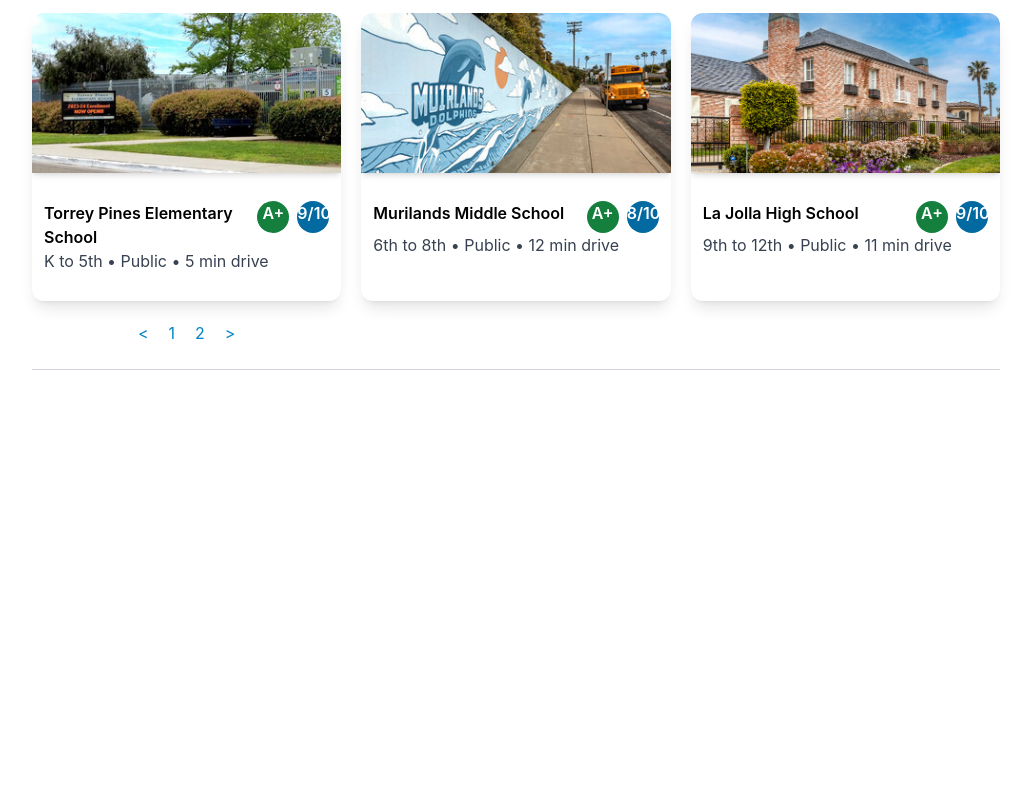
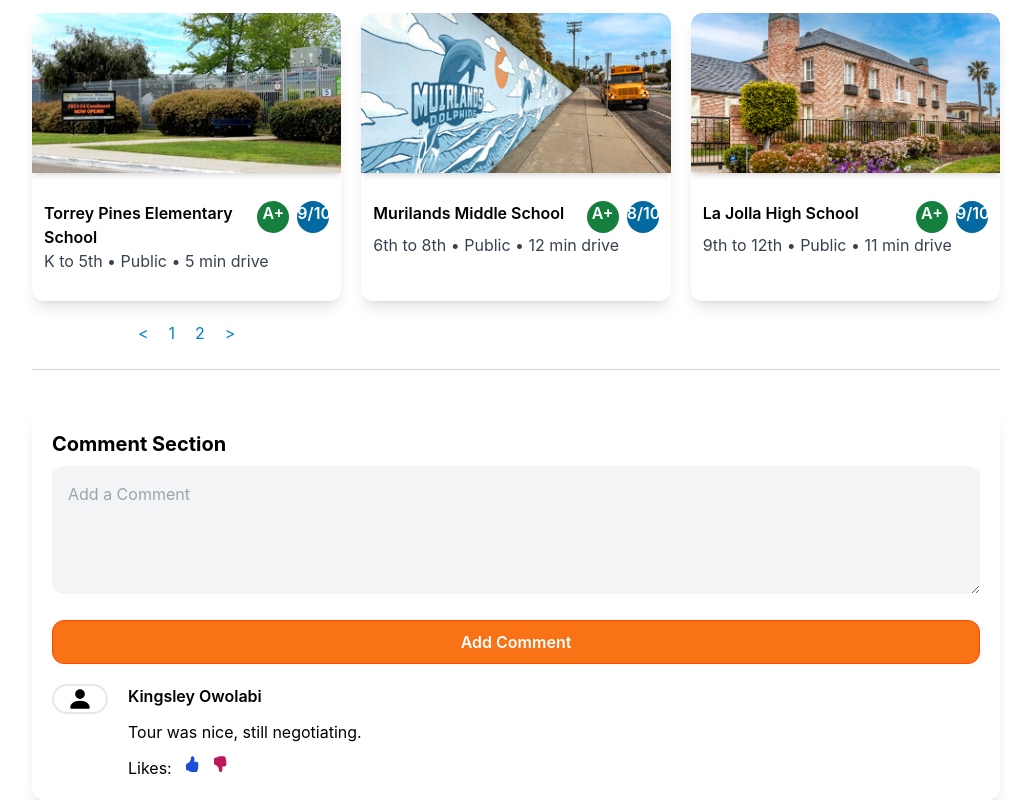
Before and after one commit to Kingsley320/Coetus_One_Properties, a React (Vite) app: page /agent-property-details in a window 1280 px wide. Shown: the part 1516-2316 px from the top of the page, without its empty margins (244-1275 px from the left). Before the commit the page ends 1886 px from the top, so only its background shows below. Built offline with nearby package versions, Linux system fonts and the light colour scheme.

Commit message:
initial main commit

```diff
--- a/src/components/AgentPropertyInfo.jsx
+++ b/src/components/AgentPropertyInfo.jsx
@@ -17,6 +17,7 @@
 import Footer from "../components/Footer";
 import ScheduleCard from "./ScheduleCard";
 import PostStatus from "./PostStatus";
+import Review from "./Review";
 
 const items = [
     <Facility key="1" img={img5} alt={"property facility"} name="Torrey Pines Elementary School" rating="A+" score="9/10" gradeRange="K to 5th" access="Public" driveTime="5 min drive" />,
@@ -194,9 +195,7 @@
                                     </div>
                                 </div>
 
-                                <div>
-
-                                </div>
+                                <Review  />
 
                                 {/* <div className="grid grid-cols-3 gap-5 text-left py-6 border-b border-gray-300">
                                     <PostStatus name="Big House" price="#1200000" img={img3} city="Abuja" type="Duplex" access="Estate" traffic="8/10" status="Pending" />
```
